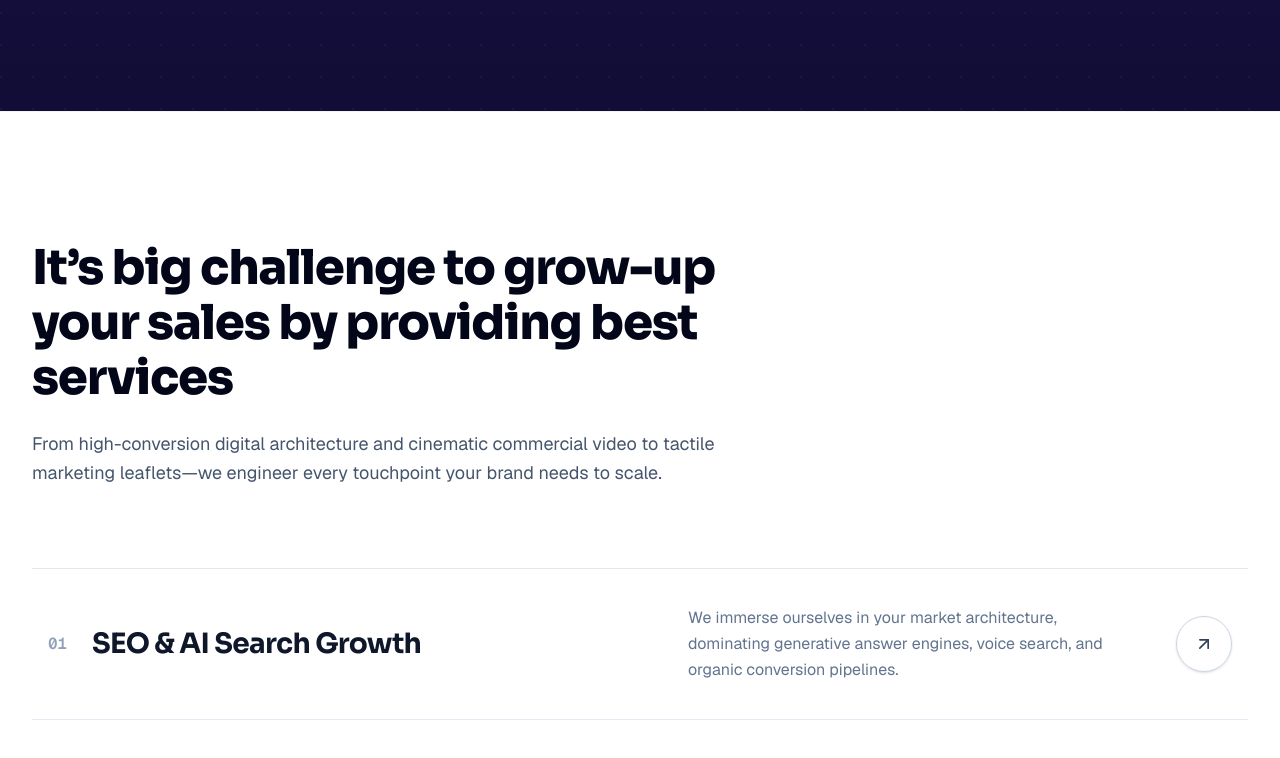
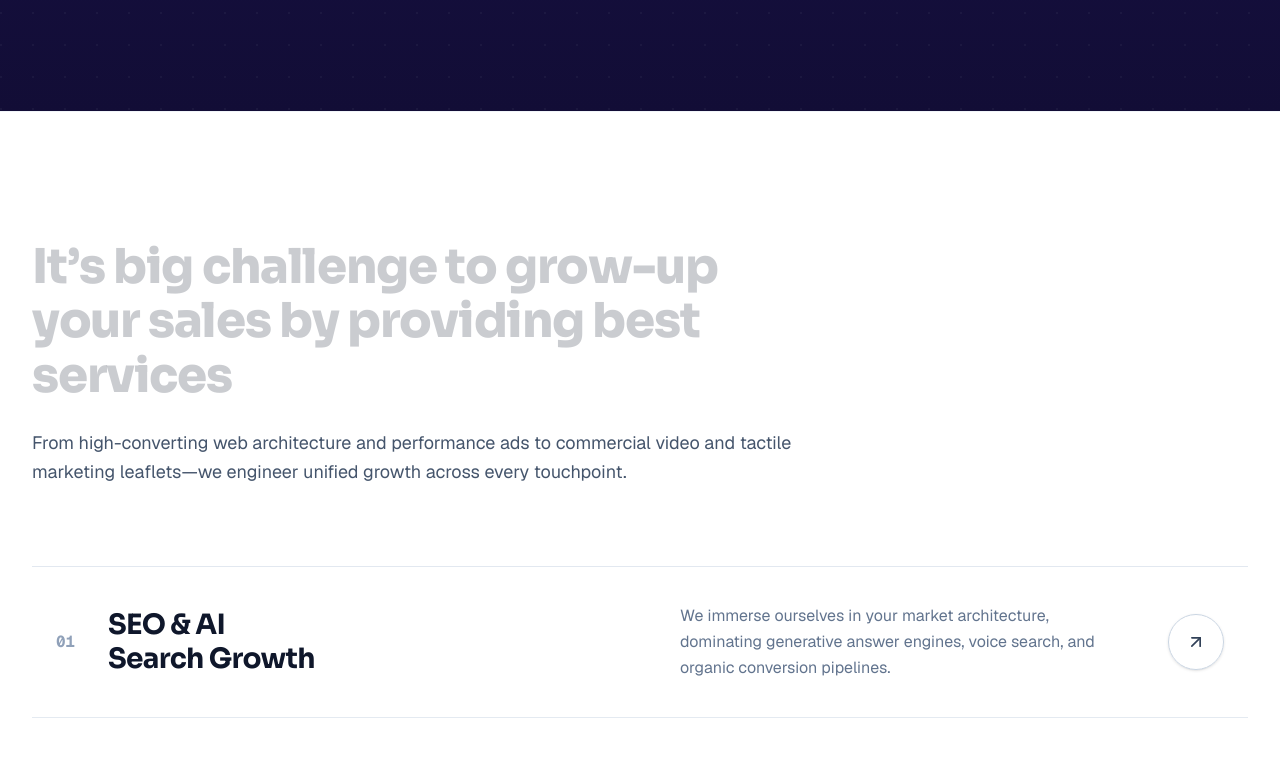
Before and after one commit to dmalvi2002/Truedge-digital-main, a Next.js app: page / in a window 1280 px wide. Shown: the part 3524-4282 px from the top of the page. Built offline with nearby package versions, Linux system fonts and the light colour scheme.

Commit message:
created the service section

```diff
--- a/components/ServicesListSection.tsx
+++ b/components/ServicesListSection.tsx
@@ -13,11 +13,13 @@ if (typeof window !== 'undefined') {
 }
 
 const sora = Sora({ subsets: ['latin'], weight: ['400', '500', '600', '700', '800'] });
+import ScrollRippleTitle from '@/components/ScrollRippleTitle';
 
 interface ServiceItem {
   id: string;
   number: string;
-  title: string;
+  line1: string;
+  line2: string;
   category: string;
   description: string;
   image: string;
@@ -28,7 +30,8 @@ const SERVICES: ServiceItem[] = [
   {
     id: 'seo-marketing',
     number: '01',
-    title: 'SEO & AI Search Growth',
+    line1: 'SEO & AI',
+    line2: 'Search Growth',
     category: 'Discovery & Rankings',
     description:
       'We immerse ourselves in your market architecture, dominating generative answer engines, voice search, and organic conversion pipelines.',
@@ -38,7 +41,8 @@ const SERVICES: ServiceItem[] = [
   {
     id: 'paid-media',
     number: '02',
-    title: 'Paid Media & Social Ads',
+    line1: 'Paid Media &',
+    line2: 'Social Ads',
     category: 'Performance Acquisition',
     description:
       'Algorithmic multi-channel advertising across Meta, Google Ads, TikTok, and YouTube driving predictable, compounding ROAS.',
@@ -48,7 +52,8 @@ const SERVICES: ServiceItem[] = [
   {
     id: 'web-architecture',
     number: '03',
-    title: 'Website & UX Architecture',
+    line1: 'Website & UX',
+    line2: 'Architecture',
     category: 'Conversion Engineering',
     description:
       'Custom web platforms built on modern Next.js architecture, engineered for sub-second speeds and maximum transaction velocity.',
@@ -58,7 +63,8 @@ const SERVICES: ServiceItem[] = [
   {
     id: 'video-production',
     number: '04',
-    title: 'Video Production & Motion',
+    line1: 'Cinematic Video &',
+    line2: 'Motion Creative',
     category: 'Commercial Creative',
     description:
       'Cinematic brand commercials, viral short-form reels, kinetic product animations, and video ads crafted to capture instant attention.',
@@ -68,7 +74,8 @@ const SERVICES: ServiceItem[] = [
   {
     id: 'marketing-leaflets',
     number: '05',
-    title: 'Marketing Leaflets & Print',
+    line1: 'Marketing Leaflets &',
+    line2: 'Print Collateral',
     category: 'Tangible Collateral',
     description:
       'Luxury tactile print collateral, promotional brand leaflets, brochures, packaging, and high-impact physical assets that leave a lasting mark.',
@@ -78,7 +85,8 @@ const SERVICES: ServiceItem[] = [
   {
     id: 'content-marketing',
     number: '06',
-    title: 'Content Marketing & Copy',
+    line1: 'Content Marketing &',
+    line2: 'Copywriting',
     category: 'Editorial Authority',
     description:
       'Conversion-focused copywriting, authority-building industry reports, and viral editorial storytelling that positions you as the market leader.',
@@ -88,7 +96,8 @@ const SERVICES: ServiceItem[] = [
   {
     id: 'email-crm',
     number: '07',
-    title: 'Email Marketing & Retention',
+    line1: 'Email & CRM',
+    line2: 'Retention Funnels',
     category: 'Lifecycle Automation',
     description:
       'Automated customer lifecycle workflows, personalized SMS sequences, and behavioral VIP funnels scaling lifetime customer value.',
@@ -100,36 +109,86 @@ const SERVICES: ServiceItem[] = [
 export default function ServicesListSection() {
   const sectionRef = useRef<HTMLElement | null>(null);
   const rowsRef = useRef<(HTMLDivElement | null)[]>([]);
+  const lineRefs = useRef<(HTMLDivElement | null)[]>([]);
 
-  // Staggered slide from left to right on scroll, one time only
+  // TRUE DYNAMIC SCROLL ANIMATION:
+  // Each row slides in from left to right as the user scrolls down, one-by-one.
+  // Once a row completes its loaded state, its scroll animation ends permanently (one time only).
   useEffect(() => {
     const el = sectionRef.current;
     if (!el) return;
 
-    const validRows = rowsRef.current.filter(Boolean);
-    if (validRows.length === 0) return;
+    const ctx = gsap.context(() => {
+      SERVICES.forEach((_, index) => {
+        const row = rowsRef.current[index];
+        const line = lineRefs.current[index];
+        if (!row) return;
 
-    // Set initial off-screen state
-    gsap.set(validRows, {
-      x: -70,
+        // Initial state: shifted left, blurred, low opacity, kinetic skew
+        gsap.set(row, {
+          x: -160,
           opacity: 0,
+          skewX: -5,
+          filter: 'blur(6px)',
         });
 
-    const ctx = gsap.context(() => {
-      ScrollTrigger.create({
-        trigger: el,
-        start: 'top 75%',
-        once: true, // Animation triggers only once, then ends
-        onEnter: () => {
-          gsap.to(validRows, {
+        if (line) {
+          gsap.set(line, {
+            scaleX: 0,
+            transformOrigin: 'left center',
+          });
+        }
+
+        let maxProgress = 0;
+
+        // Individual ScrollTrigger per row: directly driven by user scroll!
+        const trigger = ScrollTrigger.create({
+          trigger: row,
+          start: 'top 92%',
+          end: 'top 60%',
+          scrub: 0.6, // Smooth momentum scrub linked to user scrolling
+          onUpdate: (self) => {
+            // Forward-only progress: never rewinds if user scrolls back up
+            if (self.progress > maxProgress) {
+              maxProgress = self.progress;
+              const p = maxProgress;
+
+              // Dynamic interpolation from left to right
+              const currentX = -160 * (1 - p);
+              const currentOpacity = Math.min(1, p * 1.3);
+              const currentSkew = -5 * (1 - p);
+              const currentBlur = 6 * (1 - p);
+
+              gsap.set(row, {
+                x: currentX,
+                opacity: currentOpacity,
+                skewX: currentSkew,
+                filter: `blur(${currentBlur.toFixed(1)}px)`,
+              });
+
+              if (line) {
+                gsap.set(line, {
+                  scaleX: p,
+                });
+              }
+
+              // Once fully loaded (reaches threshold), finalize and end scroll animation
+              if (p >= 0.98) {
+                gsap.set(row, {
                   x: 0,
                   opacity: 1,
-            duration: 0.85,
-            stagger: 0.1,
-            ease: 'power3.out',
-            clearProps: 'transform', // Clean up after loaded
+                  skewX: 0,
+                  filter: 'blur(0px)',
+                  clearProps: 'transform,skewX,filter',
                 });
+                if (line) {
+                  gsap.set(line, { scaleX: 1, clearProps: 'transform' });
+                }
+                trigger.kill(); // The scroll animation ends permanently for this row!
+              }
+            }
           },
+        });
       });
     }, el);
 
@@ -145,13 +204,16 @@ export default function ServicesListSection() {
 
         {/* Section Header */}
         <div className="max-w-3xl mb-16 sm:mb-20">
-          <h2
-            className={`${sora.className} text-3xl sm:text-4xl lg:text-5xl font-extrabold text-slate-950 tracking-tight leading-[1.15] mb-6`}
-          >
-            It’s big challenge to grow-up your sales by providing best services
-          </h2>
+          <ScrollRippleTitle
+            text="It’s big challenge to grow-up your sales by providing best services"
+            as="h2"
+            className={`${sora.className} text-3xl sm:text-4xl lg:text-[44px] xl:text-5xl font-extrabold tracking-tight leading-[1.14] mb-6 block`}
+            baseColor="rgba(15, 23, 42, 0.22)"
+            activeColor="#020617"
+            accentColor="#a855f7"
+          />
           <p className="text-base sm:text-lg text-slate-600 leading-relaxed font-normal">
-            From high-conversion digital architecture and cinematic commercial video to tactile marketing leaflets—we engineer every touchpoint your brand needs to scale.
+            From high-converting web architecture and performance ads to commercial video and tactile marketing leaflets—we engineer unified growth across every touchpoint.
           </p>
         </div>
 
@@ -160,44 +222,49 @@ export default function ServicesListSection() {
           {SERVICES.map((service, index) => (
             <div
               key={service.id}
+              className="relative"
+            >
+              {/* Animated Row Content */}
+              <div
                 ref={(node) => {
                   rowsRef.current[index] = node;
                 }}
-              className="group relative border-b border-slate-200/90 transition-colors duration-300 hover:bg-slate-50/70"
+                className="group relative transition-colors duration-300 hover:bg-slate-50/80 rounded-2xl will-change-transform"
               >
                 <Link
                   href={service.href}
-                className="flex flex-col lg:flex-row lg:items-center justify-between py-7 sm:py-9 px-2 sm:px-4 cursor-pointer gap-6 lg:gap-8"
+                  className="flex flex-col lg:flex-row lg:items-center justify-between py-7 sm:py-9 px-3 sm:px-6 cursor-pointer gap-6 lg:gap-8"
                 >
-                {/* Left Side: Number, Hover Image Pill, and Title */}
+                  {/* Left Side: Number, Hover Image Pill, and 2-Line Stacked Title */}
                   <div className="flex items-center min-w-0 flex-1">
 
                     {/* Number */}
-                  <span className="font-mono text-sm sm:text-base font-semibold text-slate-400 group-hover:text-slate-950 transition-colors w-10 shrink-0">
+                    <span className="font-mono text-sm sm:text-base font-bold text-slate-400 group-hover:text-slate-950 transition-colors w-10 sm:w-12 shrink-0">
                       {service.number}
                     </span>
 
-                  {/* Smooth Hover Image Pill: smoothly appears and expands on hover */}
-                  <div className="relative overflow-hidden h-12 sm:h-14 lg:h-16 rounded-full w-0 max-w-0 opacity-0 -translate-x-3 scale-95 group-hover:w-28 sm:group-hover:w-36 lg:group-hover:w-44 group-hover:max-w-xs group-hover:opacity-100 group-hover:translate-x-0 group-hover:scale-100 group-hover:mr-5 group-hover:ml-2 transition-all duration-400 ease-out shrink-0 shadow-md border-2 border-white bg-slate-100">
+                    {/* Smooth Hover Image Pill: expands and appears on hover */}
+                    <div className="relative overflow-hidden h-12 sm:h-14 lg:h-16 rounded-full w-0 max-w-0 opacity-0 -translate-x-3 scale-95 group-hover:w-28 sm:group-hover:w-36 lg:group-hover:w-44 group-hover:max-w-xs group-hover:opacity-100 group-hover:translate-x-0 group-hover:scale-100 group-hover:mr-5 group-hover:ml-2 transition-all duration-400 ease-[cubic-bezier(0.16,1,0.3,1)] shrink-0 shadow-md border-2 border-white bg-slate-100">
                       <Image
                         src={service.image}
-                      alt={service.title}
+                        alt={`${service.line1} ${service.line2}`}
                         fill
-                      className="object-cover transition-transform duration-500 group-hover:scale-105"
+                        className="object-cover transition-transform duration-700 group-hover:scale-110"
                         sizes="(max-width: 768px) 120px, 180px"
                       />
                     </div>
 
-                  {/* Service Title */}
+                    {/* 2-Line Stacked Title matching reference design */}
                     <h3
-                    className={`${sora.className} text-xl sm:text-2xl lg:text-[28px] font-bold text-slate-900 tracking-tight group-hover:text-slate-950 group-hover:translate-x-1 transition-all duration-300 whitespace-pre-line`}
+                      className={`${sora.className} text-xl sm:text-2xl lg:text-[28px] font-bold text-slate-900 tracking-tight leading-[1.2] group-hover:text-slate-950 group-hover:translate-x-1 transition-all duration-300`}
                     >
-                    {service.title}
+                      <span className="block">{service.line1}</span>
+                      <span className="block">{service.line2}</span>
                     </h3>
                   </div>
 
                   {/* Right Side: Description and Arrow Circle Button */}
-                <div className="flex items-center justify-between lg:justify-end gap-6 sm:gap-10 lg:w-[50%] shrink-0 pl-10 lg:pl-0">
+                  <div className="flex items-center justify-between lg:justify-end gap-6 sm:gap-10 lg:w-[48%] shrink-0 pl-10 lg:pl-0">
 
                     {/* Service Description */}
                     <p className="text-sm sm:text-base text-slate-500 font-normal leading-relaxed max-w-md group-hover:text-slate-700 transition-colors">
@@ -212,6 +279,15 @@ export default function ServicesListSection() {
                   </div>
                 </Link>
               </div>
+
+              {/* Dynamic Divider Line: expands from left to right with scroll */}
+              <div
+                ref={(node) => {
+                  lineRefs.current[index] = node;
+                }}
+                className="w-full h-[1px] bg-slate-200/90"
+              />
+            </div>
           ))}
         </div>
 
```
Also changed, not shown: components/ScrollRippleTitle.tsx (+8 -8 lines). Lines whose indentation alone changed are shown as unchanged.
